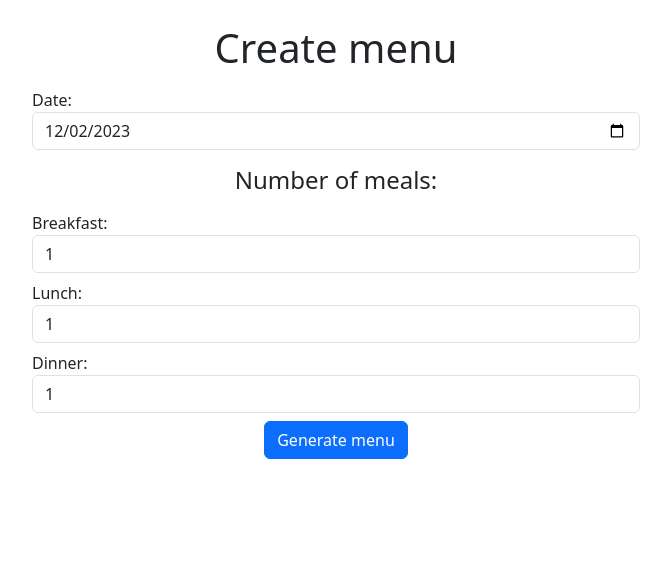
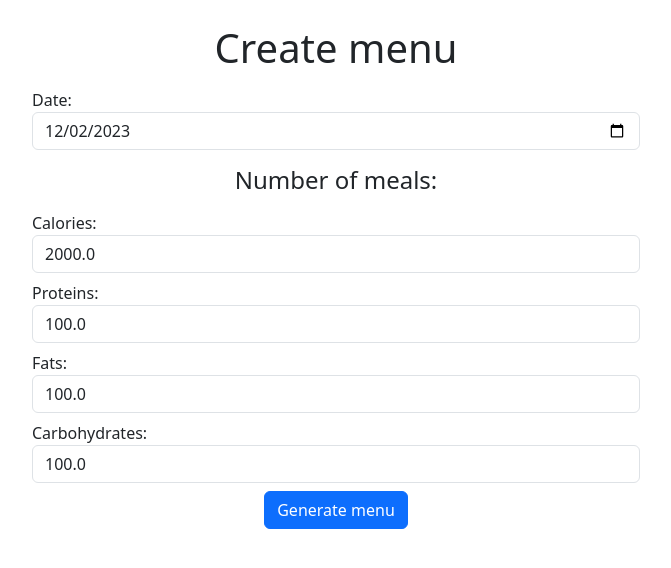
Before and after one commit to kirilsbondars/diet-app, a Flask app: page /menu in a window 1280 px wide. Shown: the part 56-624 px from the top of the page, without its empty margins (304-975 px from the left). Run offline with Flask 3, Linux system fonts and the light colour scheme; a user stored in the database is signed in; some libraries are stand-ins or nearby versions.

Commit message:
meal rounding

```diff
--- a/src/controllers/menu.py
+++ b/src/controllers/menu.py
@@ -1,5 +1,5 @@
 from flask import render_template, request, redirect, url_for, flash
-from pulp import LpProblem, LpMinimize, LpVariable, lpSum
+from pulp import LpProblem, LpMinimize, LpVariable, lpSum, value
 from src.models.models import Meal, user_meal, db
 from datetime import datetime
 from sqlalchemy import insert
@@ -11,6 +11,7 @@ def create_menu_view():
         date = datetime.strptime(request.form['date'], '%Y-%m-%d').date()
         user = current_user
 
+        # gets user preferences
         user_preferences = get_user_preferences(user)
 
         # gets meals
@@ -34,20 +35,11 @@ def create_menu_view():
     return render_template('menu/create-menu.html', today=datetime.today().date())
 
 
-def create_menu_for_one_day(user, date):
-    pass
-    # nutrients per mealtime
-    # calories = {'Breakfast': 800, 'Lunch': 800, 'Dinner': 800}
-    # fats = {'Breakfast': 20, 'Lunch': 30, 'Dinner': 20}
-    # proteins = {'Breakfast': 20, 'Lunch': 30, 'Dinner': 20}
-    # carbohydrates = {'Breakfast': 100, 'Lunch': 150, 'Dinner': 100}
-
-
 def get_user_preferences(user):
     user_preferences = {attr: getattr(user, attr) for attr in
                         ['gluten_free', 'vegan', 'vegetarian', 'dairy_free']}
-    for preference, value in list(user_preferences.items()):
-        if not value:
+    for preference, v in list(user_preferences.items()):
+        if not v:
             del user_preferences[preference]
     return user_preferences
 
@@ -69,25 +61,42 @@ def create_menu(meals, calories, fats, proteins, carbohydrates):
     prob = LpProblem("OptimalMenu", LpMinimize)
 
     # Define the decision variables
-    meal_vars = LpVariable.dicts("Meals", [meal.id for meal in meals], 0, 3)
+    meal_vars = LpVariable.dicts("Meals", [meal.id for meal in meals], 0)
 
     # Define the objective function
     prob += lpSum([meal_vars[meal.id] * meal.price for meal in meals])
 
     # Define the constraints
-    prob += calories * 1.1 >= lpSum([meal_vars[meal.id] * getattr(meal, 'calories') for meal in meals]) >= calories * 0.9
-    prob += fats * 1.1 >= lpSum([meal_vars[meal.id] * getattr(meal, 'fats') for meal in meals]) >= fats * 0.9
-    prob += proteins * 1.1 >= lpSum([meal_vars[meal.id] * getattr(meal, 'proteins') for meal in meals]) >= proteins * 0.9
-    prob += carbohydrates * 1.1 >= lpSum([meal_vars[meal.id] * getattr(meal, 'carbohydrates') for meal in meals]) >= carbohydrates * 0.9
+    prob += lpSum([meal_vars[meal.id] * getattr(meal, 'calories') for meal in meals]) >= 2000
+    prob += lpSum([meal_vars[meal.id] * getattr(meal, 'calories') for meal in meals]) <= 2400
+
+    prob += lpSum([meal_vars[meal.id] * getattr(meal, 'fats') for meal in meals]) >= 100
+    prob += lpSum([meal_vars[meal.id] * getattr(meal, 'fats') for meal in meals]) <= 120
+
+    prob += lpSum([meal_vars[meal.id] * getattr(meal, 'proteins') for meal in meals]) >= 100
+    prob += lpSum([meal_vars[meal.id] * getattr(meal, 'proteins') for meal in meals]) <= 160
+
+    prob += lpSum([meal_vars[meal.id] * getattr(meal, 'carbohydrates') for meal in meals]) >= 250
+    prob += lpSum([meal_vars[meal.id] * getattr(meal, 'carbohydrates') for meal in meals]) <= 300
 
     # Solve the problem
     prob.solve()
+
+    print("The total cost of this balanced diet is: ${}".format(round(value(prob.objective), 2)))
+    print("The total calories of this balanced diet is: {}".format(
+        round(value(lpSum([meal_vars[meal.id] * getattr(meal, 'calories') for meal in meals])), 2)))
+    print("The total fats of this balanced diet is: {}".format(
+        round(value(lpSum([meal_vars[meal.id] * getattr(meal, 'fats') for meal in meals])), 2)))
+    print("The total proteins of this balanced diet is: {}".format(
+        round(value(lpSum([meal_vars[meal.id] * getattr(meal, 'proteins') for meal in meals])), 2)))
+    print("The total carbohydrates of this balanced diet is: {}".format(
+        round(value(lpSum([meal_vars[meal.id] * getattr(meal, 'carbohydrates') for meal in meals])), 2)))
 
     # Extract and return the solution
     meals_portions = {}
     for v in prob.variables():
         if v.varValue > 0:
             meal_id = int(v.name.split('_')[1])  # Extract the meal ID from the variable name
-            meals_portions[meal_id] = round(v.varValue * 100, 2)
+            meals_portions[meal_id] = v.varValue
 
     return meals_portions
--- a/src/templates/menu/create-menu.html
+++ b/src/templates/menu/create-menu.html
@@ -17,16 +17,23 @@
             <h4 class="mx-auto text-center p-2">Number of meals:</h4>
 
             <div class="form-group mb-2">
-                <label for="breakfastCount">Breakfast:</label>
-                <input type="number" class="form-control" id="breakfastCount" name="breakfastCount" min="1" max="3" value="1">
+                <label for="calories">Calories:</label>
+                <input type="number" class="form-control" id="calories" name="calories" min="1" value="{{ current_user.calories }}">
             </div>
+
             <div class="form-group mb-2">
-                <label for="lunchCount">Lunch:</label>
-                <input type="number" class="form-control" id="lunchCount" name="lunchCount" min="1" max="3" value="1">
+                <label for="proteins">Proteins:</label>
+                <input type="number" class="form-control" id="proteins" name="proteins" min="0.1" value="{{ current_user.proteins }}">
             </div>
+
             <div class="form-group mb-2">
-                <label for="dinnerCount">Dinner:</label>
-                <input type="number" class="form-control" id="dinnerCount" name="dinnerCount" min="1" max="3" value="1">
+                <label for="fats">Fats:</label>
+                <input type="number" class="form-control" id="fats" name="fats" min="0.1" value="{{ current_user.fats }}">
+            </div>
+
+            <div class="form-group mb-2">
+                <label for="carbohydrates">Carbohydrates:</label>
+                <input type="number" class="form-control" id="carbohydrates" name="carbohydrates" min="0.1" value="{{ current_user.carbohydrates }}">
             </div>
 
             <div class="text-center">
```
Also changed, not shown: src/controllers/auth.py (+4 -4 lines), src/controllers/history.py (+11 -10 lines).
